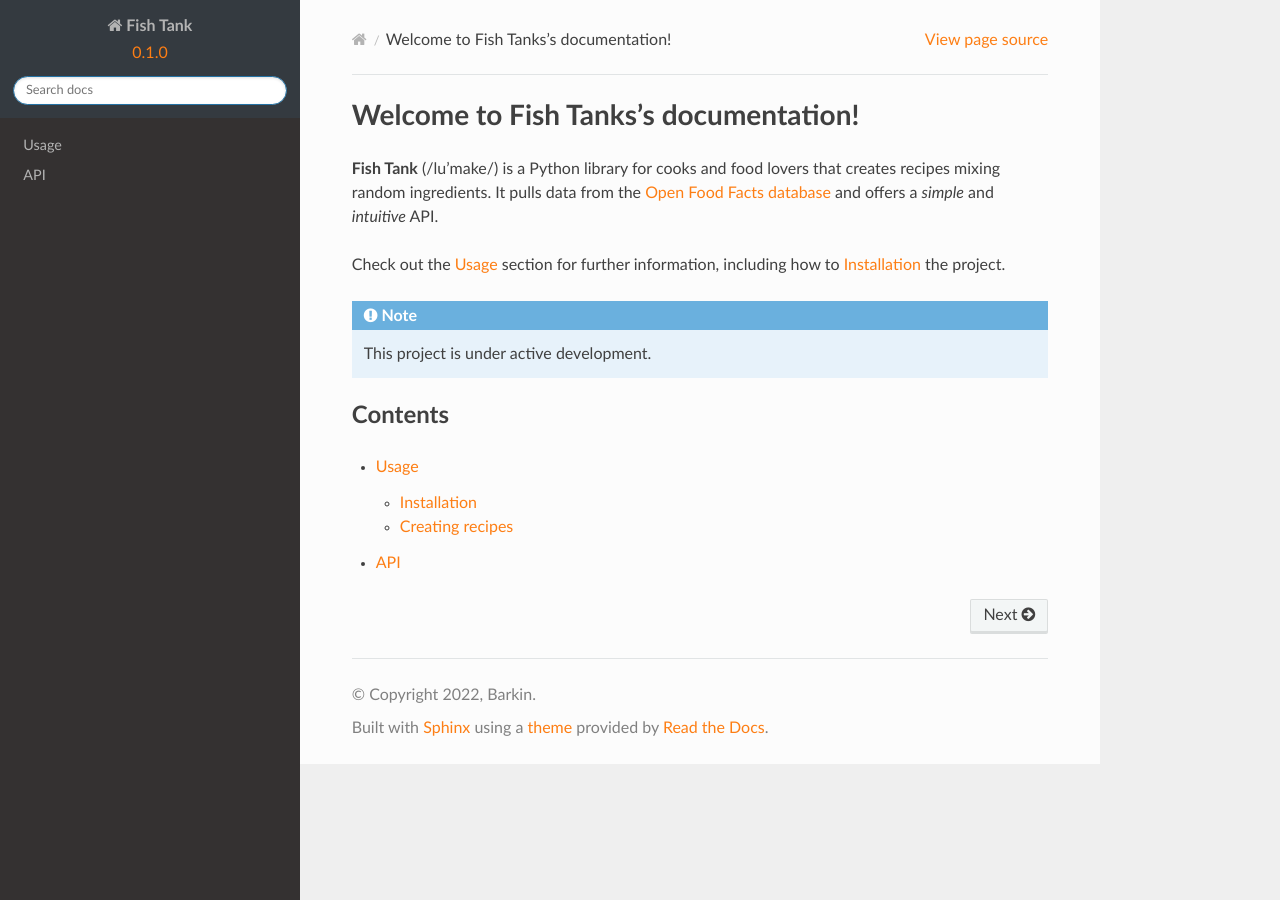
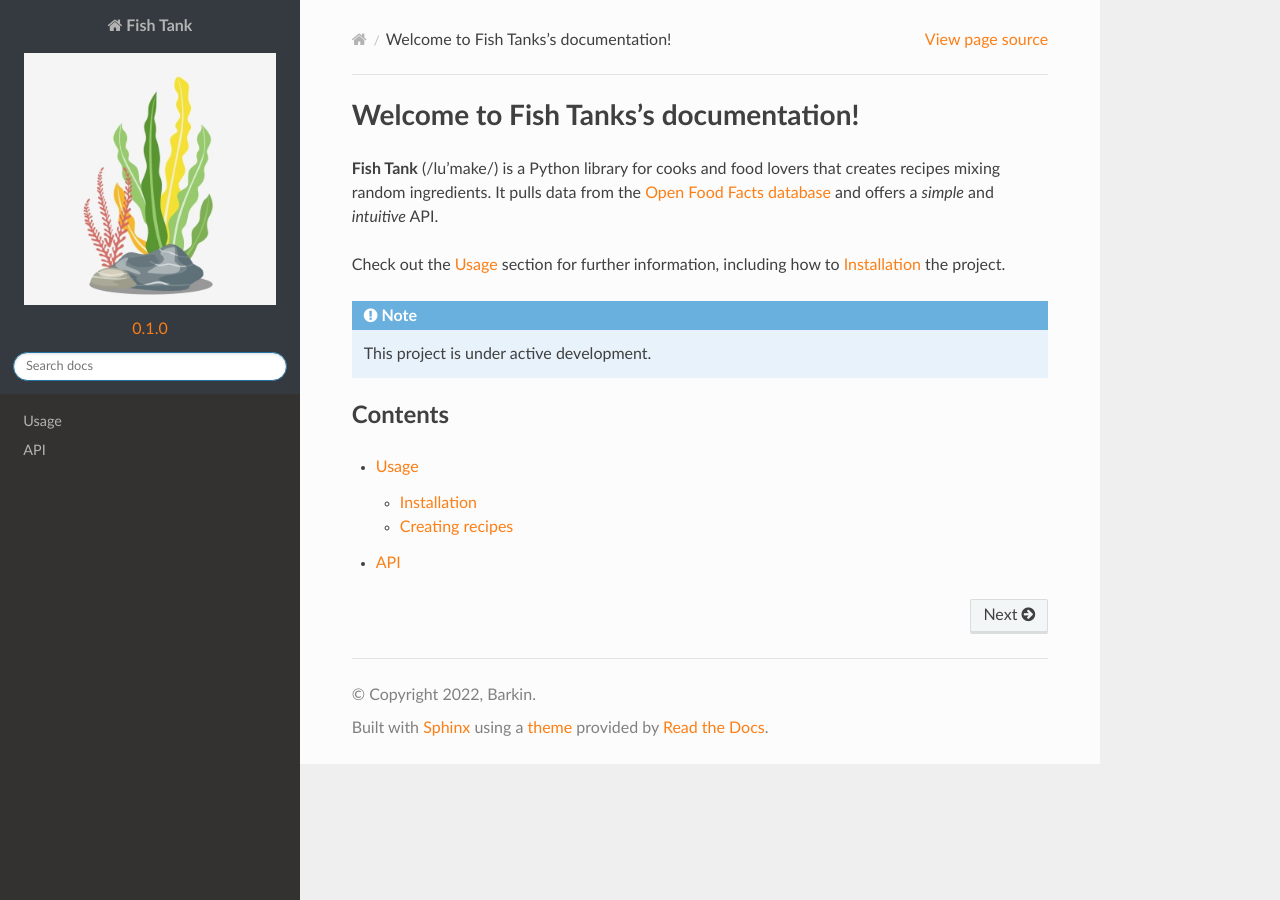
Before and after one commit to Tbarkin121/FishTank, a Sphinx documentation site: the page built from docs/source/index.rst, in a window 1280 px wide. Built offline with Sphinx 7.4.7 and the Read the Docs theme 2.0.0, drawn with Linux system fonts in a browser that asks for light colours.

Commit message:
Adding a logo to the page

```diff
--- a/docs/source/conf.py
+++ b/docs/source/conf.py
@@ -42,3 +42,6 @@ html_static_path = ['_static']
 html_css_files = [
     'css/custom.css',
 ]
+
+
+html_logo = "_static/img/logo.jpg"
```
Also changed, not shown: docs/source/_static/img/logo.jpg (added).
